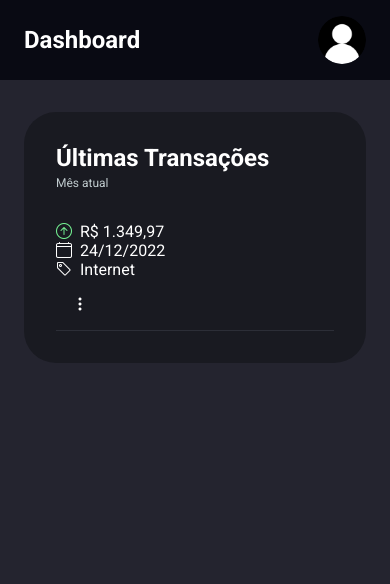
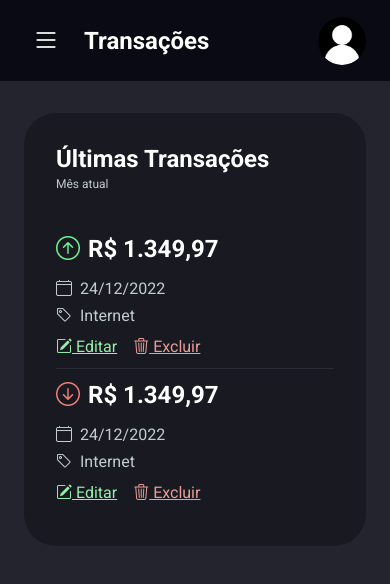
Before and after one commit to alanlucascruz/react-financial-management, a plain HTML site: page transactions.html in a window 390 px wide. Drawn offline with nearby package versions, Linux system fonts and the light colour scheme.

Commit message:
Sidebar menu responsivo

```diff
--- a/assets/css/style.css
+++ b/assets/css/style.css
@@ -75,7 +75,20 @@ a {
   padding: 24px 48px;
 }
 
-.header h2 {
+.header .title-wrap {
+  display: flex;
+  align-items: center;
+}
+
+.header .title-wrap .sidebar-button {
+  display: none;
+  color: #ffffff;
+  font-size: 28px;
+  margin-right: 16px;
+  padding: 8px;
+}
+
+.header .title-wrap h2 {
   font-size: 1.5rem;
   margin: 0;
 }
@@ -246,6 +259,11 @@ a {
   display: flex;
   justify-content: space-between;
   border-bottom: 1px solid #2c2e37;
+  padding: 12px 0;
+}
+
+.transactions .list .row:last-child {
+  border-bottom: none;
 }
 
 .transactions .list .col {
@@ -253,12 +271,28 @@ a {
   align-items: center;
 }
 
+.transactions .list .value {
+  font-weight: bold;
+}
+
 .transactions .list .icon {
   margin-right: 8px;
 }
 
-.transactions .list .col .options {
-  padding: 16px;
+.transactions .options {
+  gap: 16px;
+}
+
+.transactions .options .button {
+  text-decoration: underline;
+}
+
+.transactions .options .button.edit {
+  color: #94eda9;
+}
+
+.transactions .options .button.delete {
+  color: #ea9d96;
 }
 
 /* Dropdown */
@@ -273,14 +307,16 @@ a {
   background-color: rgb(59, 59, 71);
   padding: 8px;
   right: 0;
-  min-width: 150px;
+  min-width: 160px;
   box-shadow: 0px 8px 16px 0px rgba(0, 0, 0, 0.2);
   border-radius: 16px;
   z-index: 1;
 }
 
 .dropdown-content i {
+  display: inline-block;
   margin-right: 8px;
+  width: 20px;
 }
 
 .dropdown-content a {
@@ -336,11 +372,37 @@ a {
 }
 
 @media (max-width: 992px) {
+  .sidebar-backdrop {
+    position: absolute;
+    display: none;
+    top: 0;
+    right: 0;
+    bottom: 0;
+    left: 0;
+    background-color: #000000;
+    transition: 0.25s;
+  }
+
+  .sidebar-backdrop.show {
+    display: block;
+    opacity: 0.4;
+  }
+
   .sidebar {
     position: absolute;
-    background-color: #090a13;
-    left: -244px;
+    background-color: rgb(36, 36, 47);
+    width: 270px;
+    left: -270px;
     height: 100%;
+    transition: 0.25s;
+  }
+
+  .sidebar.show {
+    left: 0;
+  }
+
+  .header .title-wrap .sidebar-button {
+    display: block;
   }
 }
 
@@ -389,5 +451,21 @@ a {
   }
 
   .transactions .list .col {
+    align-items: flex-start;
+  }
+
+  .transactions .list .value {
+    font-size: 24px;
+    margin-bottom: 16px;
+  }
+
+  .transactions .list .date,
+  .transactions .list .category {
+    color: #c1cccf;
+    margin-bottom: 8px;
+  }
+
+  .transactions .list .options {
+    margin-top: 4px;
   }
 }
--- /dev/null
+++ b/assets/js/sidebar.js
@@ -0,0 +1,11 @@
+const sidebar = document.querySelector("#sidebar");
+const sidebarBackdrop = document.querySelector("#sidebar-backdrop");
+const sidebarButton = document.querySelector("#sidebar-button");
+
+const toggleSidebar = () => {
+  sidebar.classList.toggle("show");
+  sidebarBackdrop.classList.toggle("show");
+};
+
+sidebarBackdrop.addEventListener("click", toggleSidebar);
+sidebarButton.addEventListener("click", toggleSidebar);
--- a/index.html
+++ b/index.html
@@ -24,7 +24,9 @@
     <link rel="stylesheet" href="assets/css/style.css" />
   </head>
   <body>
-    <nav class="sidebar">
+    <div id="sidebar-backdrop" class="sidebar-backdrop"></div>
+
+    <nav id="sidebar" class="sidebar">
       <ul>
         <li>
           <a href="index.html"> <i class="bi bi-graph-up"></i> Dashboard </a>
@@ -39,7 +41,16 @@
 
     <main class="main">
       <div class="header">
-        <h2>Dashboard</h2>
+        <div class="title-wrap">
+          <a
+            id="sidebar-button"
+            class="sidebar-button"
+            href="javascript:void(0)"
+          >
+            <i class="bi bi-list"></i>
+          </a>
+          <h2>Dashboard</h2>
+        </div>
 
         <div class="dropdown">
           <div class="profile-options dropdown-button">
@@ -51,9 +62,15 @@
           </div>
 
           <div class="dropdown-content">
-            <a href="javascript:void(0)">Meu Perfil</a>
-            <a href="javascript:void(0)">Alterar Senha</a>
-            <a href="javascript:void(0)">Sair</a>
+            <a href="javascript:void(0)">
+              <i class="bi bi-person"></i> Meu Perfil
+            </a>
+            <a href="javascript:void(0)">
+              <i class="bi bi-lock"></i> Alterar Senha
+            </a>
+            <a href="javascript:void(0)">
+              <i class="bi bi-box-arrow-right"></i> Sair
+            </a>
           </div>
         </div>
       </div>
@@ -118,6 +135,7 @@
 
     <!-- JS Libs -->
     <script src="https://cdn.jsdelivr.net/npm/chart.js"></script>
-    <script src="assets/js/main.js"></script>
+    <script src="assets/js/charts.js"></script>
+    <script src="assets/js/sidebar.js"></script>
   </body>
 </html>
--- a/transactions.html
+++ b/transactions.html
@@ -24,7 +24,9 @@
     <link rel="stylesheet" href="assets/css/style.css" />
   </head>
   <body>
-    <nav class="sidebar">
+    <div id="sidebar-backdrop" class="sidebar-backdrop"></div>
+
+    <nav id="sidebar" class="sidebar">
       <ul>
         <li>
           <a href="index.html"> <i class="bi bi-graph-up"></i> Dashboard </a>
@@ -39,7 +41,16 @@
 
     <main class="main">
       <div class="header">
-        <h2>Dashboard</h2>
+        <div class="title-wrap">
+          <a
+            id="sidebar-button"
+            class="sidebar-button"
+            href="javascript:void(0)"
+          >
+            <i class="bi bi-list"></i>
+          </a>
+          <h2>Transações</h2>
+        </div>
 
         <div class="dropdown">
           <div class="profile-options dropdown-button">
@@ -51,9 +62,15 @@
           </div>
 
           <div class="dropdown-content">
-            <a href="javascript:void(0)">Meu Perfil</a>
-            <a href="javascript:void(0)">Alterar Senha</a>
-            <a href="javascript:void(0)">Sair</a>
+            <a href="javascript:void(0)">
+              <i class="bi bi-person"></i> Meu Perfil
+            </a>
+            <a href="javascript:void(0)">
+              <i class="bi bi-lock"></i> Alterar Senha
+            </a>
+            <a href="javascript:void(0)">
+              <i class="bi bi-box-arrow-right"></i> Sair
+            </a>
           </div>
         </div>
       </div>
@@ -85,21 +102,47 @@
                 Internet
               </div>
 
-              <div class="col">
-                <div class="dropdown">
-                  <div class="options dropdown-button">
-                    <i class="bi bi-three-dots-vertical"></i>
-                  </div>
+              <div class="col options">
+                <a href="javascript:void(0)" class="button edit">
+                  <i class="bi bi-pencil-square"></i> Editar
+                </a>
 
-                  <div class="dropdown-content">
-                    <a href="javascript:void(0)">
-                      <i class="bi bi-pencil-square"></i> Editar
-                    </a>
-                    <a href="javascript:void(0)">
-                      <i class="bi bi-trash3"></i> Excluir
-                    </a>
-                  </div>
+                <a href="javascript:void(0)" class="button delete">
+                  <i class="bi bi-trash3"></i> Excluir
+                </a>
+              </div>
+            </div>
+
+            <div class="row">
+              <div class="col value">
+                <div class="icon" style="color: #f17e74">
+                  <i class="bi bi-arrow-down-circle"></i>
                 </div>
+                R$ 1.349,97
+              </div>
+
+              <div class="col date">
+                <div class="icon">
+                  <i class="bi bi-calendar4"></i>
+                </div>
+                24/12/2022
+              </div>
+
+              <div class="col category">
+                <div class="icon">
+                  <i class="bi bi-tag"></i>
+                </div>
+                Internet
+              </div>
+
+              <div class="col options">
+                <a href="javascript:void(0)" class="button edit">
+                  <i class="bi bi-pencil-square"></i> Editar
+                </a>
+
+                <a href="javascript:void(0)" class="button delete">
+                  <i class="bi bi-trash3"></i> Excluir
+                </a>
               </div>
             </div>
           </div>
@@ -109,5 +152,6 @@
 
     <!-- JS Libs -->
     <script src="https://cdn.jsdelivr.net/npm/chart.js"></script>
+    <script src="assets/js/sidebar.js"></script>
   </body>
 </html>
```
Also changed, not shown: assets/js/charts.js (renamed from assets/js/main.js).
